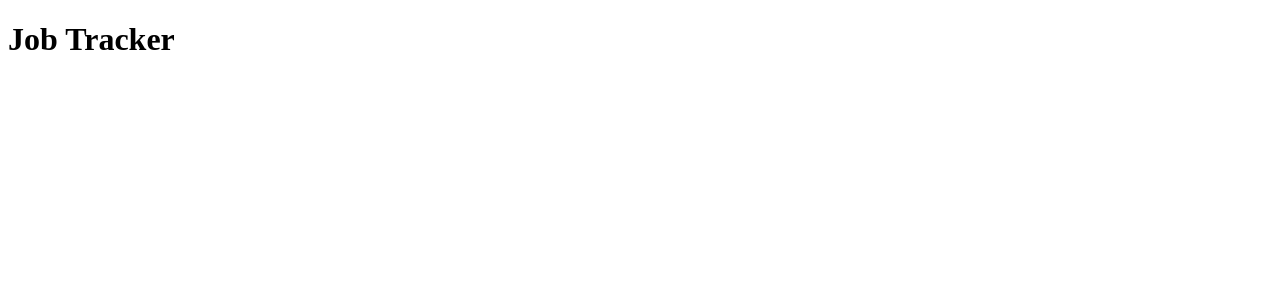
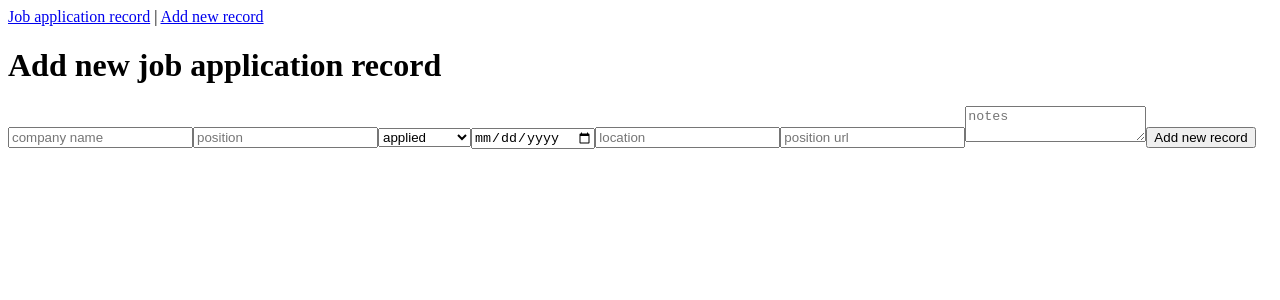
Before and after one commit to tsaicying/job-tracker, a React (Vite) app in the folder client/: page /add in a window 1280 px wide. Shown: the top 300 px of the page. Built offline with nearby package versions, Linux system fonts and the light colour scheme.

Commit message:
Add React frontend with JobList and AddJob pages

```diff
--- a/client/package.json
+++ b/client/package.json
@@ -10,8 +10,10 @@
     "preview": "vite preview"
   },
   "dependencies": {
+    "axios": "^1.13.6",
     "react": "^19.2.4",
-    "react-dom": "^19.2.4"
+    "react-dom": "^19.2.4",
+    "react-router-dom": "^7.13.1"
   },
   "devDependencies": {
     "@eslint/js": "^9.39.4",
--- a/client/src/App.jsx
+++ b/client/src/App.jsx
@@ -1,12 +1,20 @@
-import { useState } from 'react'
-import './App.css'
+import { BrowserRouter, Route, Routes, Link } from "react-router-dom"
+import JobList from "./pages/JobList"
+import AddJob from "./pages/AddJob"
 
 function App() {
   return (
-    <div>
-      <h1>Job Tracker</h1>
-    </div>
+    <BrowserRouter>
+      <nav>
+        <Link to="/">Job application record</Link>
+        {' | '}
+        <Link to="/add">Add new record</Link>
+      </nav>
+      <Routes>
+        <Route path="/" element={<JobList />}></Route>
+        <Route path="/add" element={<AddJob />}></Route>
+      </Routes>
+    </BrowserRouter>
   )
-}
-
+};
 export default App
--- /dev/null
+++ b/client/src/api/jobs.js
@@ -0,0 +1,18 @@
+import axios from 'axios';
+
+const BASE_URL = 'http://localhost:5000/api/jobs';
+
+export const getJobs = async () => {
+    const res = await axios.get(BASE_URL);
+    return res.data
+}
+
+export const createJob = async (jobData) => {
+    const res = await axios.post(BASE_URL, jobData);
+    return res.data
+}
+
+export const deleteJob = async(id) => {
+    const res = await axios.delete(`${BASE_URL}/${id}`);
+    return res.data
+}
--- /dev/null
+++ b/client/src/pages/AddJob.jsx
@@ -0,0 +1,50 @@
+import { useState } from "react";
+import { useNavigate} from 'react-router-dom';
+import { createJob } from "../api/jobs";
+
+function AddJob(){
+    const navigate = useNavigate();
+    const [formData, setFormData] = useState({
+        company: '',
+        position: '',
+        status: 'applied',
+        appliedDate: '',
+        location: '',
+        url: '',
+        notes: ''
+    });
+
+    const handleChange = (e) => {
+        setFormData({ ...formData, [e.target.name]: e.target.value});
+    };
+
+    const handleSubmit = async (e) => {
+        e.preventDefault()
+        console.log('送出資料：', formData)
+        await createJob(formData)
+        navigate('/')
+    }
+
+    return (
+        <div>
+            <h1>Add new job application record</h1>
+            <form onSubmit={handleSubmit}>
+                <input name="company" placeholder="company name" onChange={handleChange} required />
+                <input name="position" placeholder="position" onChange={handleChange} required />
+                <select name="status" onChange={handleChange}>
+                    <option value="applied">applied</option>
+                    <option value="interviewing">interviewing</option>
+                    <option value="offered">offered</option>
+                    <option value="rejected">rejected</option>
+                </select>
+                <input name="appliedDate" type="date" onChange={handleChange} required />
+                <input name="location" placeholder="location" onChange={handleChange} />
+                <input name="url" placeholder="position url" onChange={handleChange} />
+                <textarea name="notes" placeholder="notes" onChange={handleChange} />
+                <button type="submit">Add new record</button>
+            </form>
+        </div>
+    )
+}
+
+export default AddJob
--- /dev/null
+++ b/client/src/pages/JobList.jsx
@@ -0,0 +1,37 @@
+import { useEffect, useState } from 'react';
+import { getJobs, deleteJob } from '../api/jobs';
+
+function JobList() {
+    const [jobs, setJobs] = useState([]);
+
+    useEffect( () => {
+        fetchJobs()
+    }, [])
+
+    const fetchJobs = async () => {
+        const data = await getJobs()
+        setJobs(data)
+    }
+
+    const handleDelete = async (id) => {
+        await deleteJob(id)
+        fetchJobs()
+    }
+
+    return (
+        <div>
+            <h1>Job hunting record</h1>
+            {jobs.length === 0 && <p>No record yet</p>}
+            {jobs.map(job => (
+                <div key={job.id}>
+                    <h3>{job.company} - {job.position}</h3>
+                    <p>status: {job.status}</p>
+                    <p>application date: {job.appliedDate}</p>
+                    <button onClick={()=> handleDelete(job.id)}> Delete</button>
+                </div>
+            ))}
+        </div>
+    )
+}
+
+export default JobList
```
Also changed, not shown: 1 other file (tests, documents, lock files or other folders).
